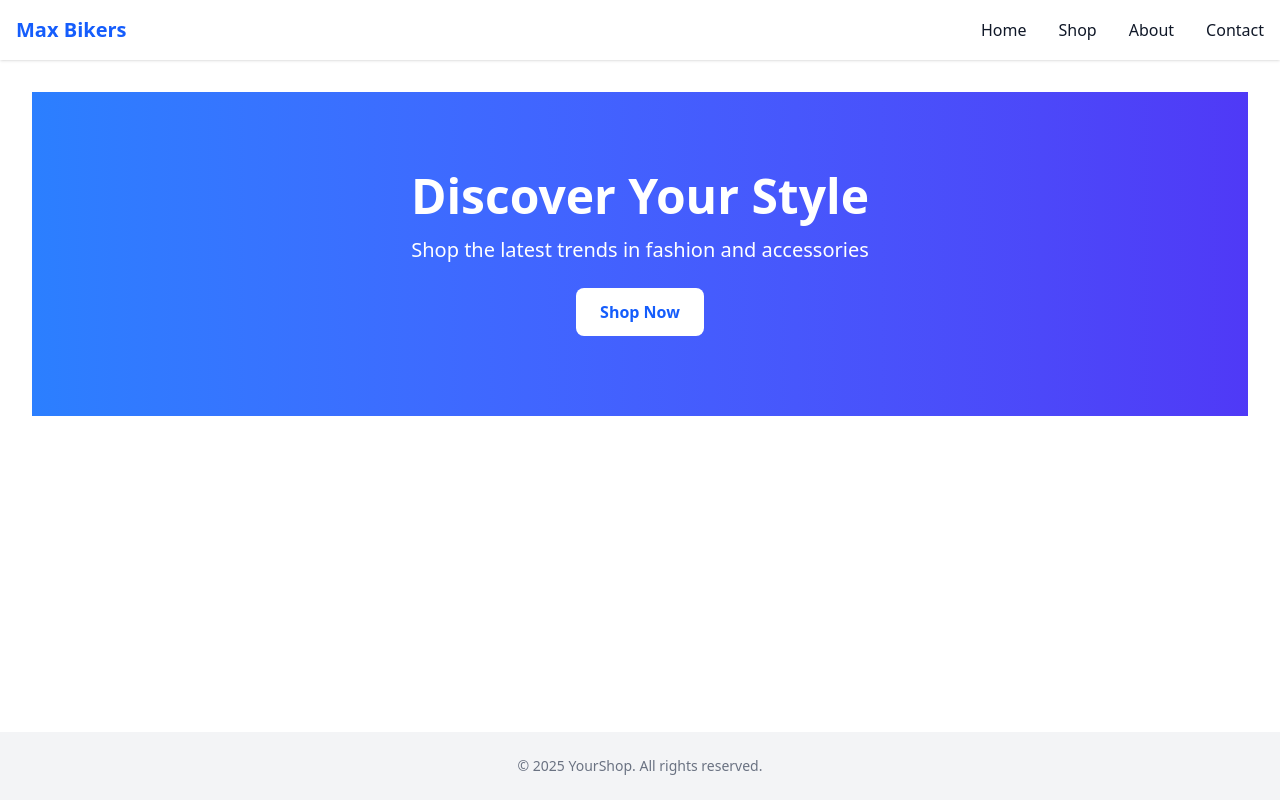
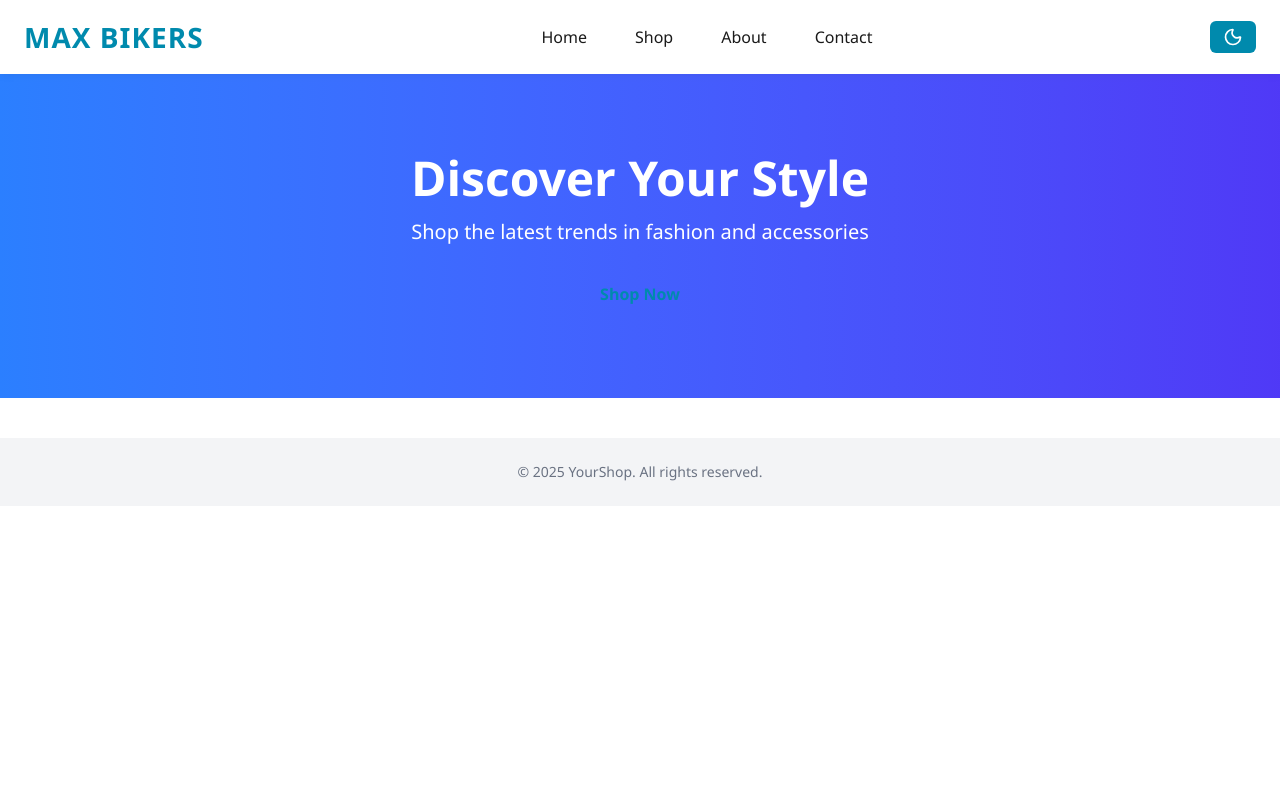
Before and after one commit to matmood-dev/ecommerce-react-springboot, a React (Vite) app in the folder vite-project/: page / in a window 1280 px wide. Built offline with nearby package versions, Linux system fonts and the light colour scheme; the HTML template or start-up script is replaced by a standard one.

Commit message:
added dark mode

```diff
--- a/vite-project/src/App.tsx
+++ b/vite-project/src/App.tsx
@@ -1,17 +1,37 @@
 import { BrowserRouter as Router, Routes, Route } from 'react-router-dom';
+import { ThemeProvider } from 'styled-components';
+import { useEffect, useState } from 'react';
+import { lightTheme, darkTheme } from './styles/Theme';
+import GlobalStyle from './styles/GlobalStyle';
+
 import Homepage from './pages/Homepage';
 import AboutPage from './pages/About';
 
 function App() {
+  // ✅ Initialize from localStorage or default to false (light)
+  const [isDark, setIsDark] = useState(() => {
+    return localStorage.getItem('theme') === 'dark';
+  });
+
+  const toggleTheme = () => {
+    setIsDark(prev => {
+      const next = !prev;
+      localStorage.setItem('theme', next ? 'dark' : 'light'); // ✅ Save to localStorage
+      console.log('Theme changed. isDark:', next);
+      return next;
+    });
+  };
+
   return (
-    <Router>
-      <div className="min-h-screen bg-white text-gray-900">
+    <ThemeProvider theme={isDark ? darkTheme : lightTheme}>
+      <GlobalStyle />
+      <Router>
         <Routes>
-          <Route path="/" element={<Homepage />} />
-          <Route path="/about" element={<AboutPage />} />
+          <Route path="/" element={<Homepage toggleTheme={toggleTheme} isDark={isDark} />} />
+          <Route path="/about" element={<AboutPage toggleTheme={toggleTheme} isDark={isDark} />} />
         </Routes>
-      </div>
-    </Router>
+      </Router>
+    </ThemeProvider>
   );
 }
 
--- a/vite-project/src/components/Navbar.tsx
+++ /dev/null
@@ -1,47 +0,0 @@
-import { useState } from 'react';
-import { Menu, X } from 'lucide-react'; // npm install lucide-react
-
-export default function Navbar() {
-  const [menuOpen, setMenuOpen] = useState(false);
-
-  const navItems = ['Home', 'Shop', 'About', 'Contact'];
-
-  return (
-    <header className="sticky top-0 z-50 bg-white shadow-md">
-      <nav className="max-w-7xl mx-auto px-4 py-4 flex items-center justify-between">
-        {/* Logo */}
-        <div className="text-2xl font-bold text-blue-600">YourShop</div>
-
-        {/* Desktop Nav */}
-        <ul className="hidden md:flex space-x-8 text-gray-700 font-medium">
-          {navItems.map((item) => (
-            <li key={item} className="hover:text-blue-600 cursor-pointer">
-              {item}
-            </li>
-          ))}
-        </ul>
-
-        {/* Mobile Menu Button */}
-        <button
-          className="md:hidden text-gray-700"
-          onClick={() => setMenuOpen(!menuOpen)}
-        >
-          {menuOpen ? <X size={28} /> : <Menu size={28} />}
-        </button>
-      </nav>
-
-      {/* Mobile Dropdown Menu */}
-      {menuOpen && (
-        <div className="md:hidden bg-white border-t border-gray-100 shadow-sm">
-          <ul className="flex flex-col space-y-4 px-6 py-4 text-gray-700 font-medium">
-            {navItems.map((item) => (
-              <li key={item} className="hover:text-blue-600 cursor-pointer">
-                {item}
-              </li>
-            ))}
-          </ul>
-        </div>
-      )}
-    </header>
-  );
-}
--- a/vite-project/src/layout/Main.tsx
+++ b/vite-project/src/layout/Main.tsx
@@ -4,14 +4,16 @@ import Footer from './Footer';
 
 type Props = {
   children: React.ReactNode;
+  toggleTheme: () => void;
+  isDark: boolean;
 };
 
-export default function Layout({ children }: Props) {
+export default function Layout({ children, toggleTheme, isDark }: Props) {
   return (
-    <div className="min-h-screen flex flex-col bg-white text-gray-900">
-      <Navbar />
-      <main className="flex-1 px-4 sm:px-6 lg:px-8 py-8">{children}</main>
+    <>
+      <Navbar toggleTheme={toggleTheme} isDark={isDark} />
+      <main>{children}</main>
       <Footer />
-    </div>
+    </>
   );
 }
--- a/vite-project/src/layout/Navbar.tsx
+++ b/vite-project/src/layout/Navbar.tsx
@@ -1,48 +1,159 @@
-import { useState } from 'react';
-import { Menu, X } from 'lucide-react';
-import { Link } from 'react-router-dom';
+// src/layout/Navbar.tsx
+import React from 'react';
+import styled from 'styled-components';
+import { Menu, X, Sun, Moon } from 'lucide-react';
 
-export default function Navbar() {
-  const [open, setOpen] = useState(false);
+type Props = {
+  toggleTheme: () => void;
+  isDark: boolean;
+};
 
-  const navLinks = [
-    { name: 'Home', path: '/' },
-    { name: 'Shop', path: '/shop' },
-    { name: 'About', path: '/about' },
-    { name: 'Contact', path: '/contact' },
-  ];
+export default function Navbar({ toggleTheme, isDark }: Props) {
+  console.log("Navbar isDark:", isDark);
+  const [open, setOpen] = React.useState(false);
+  const navLinks = ['Home', 'Shop', 'About', 'Contact'];
+  return (
+    <Header>
+      <NavContainer>
+        <Logo>Max Bikers</Logo>
 
-  return (
-    <header className="sticky top-0 z-50 bg-white shadow">
-      <div className="max-w-7xl mx-auto flex items-center justify-between px-4 py-4">
-        <Link to="/" className="text-xl font-bold text-blue-600">Max Bikers</Link>
-        <div className="hidden md:flex space-x-8">
-          {navLinks.map(link => (
-            <Link key={link.name} to={link.path} className="hover:text-blue-600 font-medium">
-              {link.name}
-            </Link>
+        <DesktopMenu>
+          {navLinks.map((link) => (
+            <NavItem key={link} href={`/${link.toLowerCase()}`}>
+              {link}
+            </NavItem>
           ))}
-        </div>
-        <div className="md:hidden">
-          <button onClick={() => setOpen(!open)}>
+        </DesktopMenu>
+
+        <Actions>
+          <ThemeToggle onClick={toggleTheme}>
+            {isDark ? <Sun size={20} /> : <Moon size={20} />}
+          </ThemeToggle>
+
+          <MobileToggle onClick={() => setOpen(!open)}>
             {open ? <X size={24} /> : <Menu size={24} />}
-          </button>
-        </div>
-      </div>
+          </MobileToggle>
+        </Actions>
+      </NavContainer>
+
       {open && (
-        <div className="md:hidden px-4 pb-4">
-          {navLinks.map(link => (
-            <Link
-              key={link.name}
-              to={link.path}
-              onClick={() => setOpen(false)}
-              className="block py-2 text-gray-700 font-medium hover:text-blue-600"
-            >
-              {link.name}
-            </Link>
+        <MobileMenu>
+          {navLinks.map((link) => (
+            <NavItem key={link} href={`/${link.toLowerCase()}`}>
+              {link}
+            </NavItem>
           ))}
-        </div>
+        </MobileMenu>
       )}
-    </header>
+    </Header>
   );
 }
+
+const Header = styled.header`
+  position: sticky;
+  top: 0;
+  z-index: 50;
+  background: ${({ theme }) => theme.background};
+  color: ${({ theme }) => theme.text};
+  box-shadow: ${({ theme }) =>
+    theme.background === '#1a1a1a'
+      ? '0 4px 12px rgba(0, 0, 0, 0.6)' // Dark mode shadow
+      : '0 2px 8px rgba(0, 0, 0, 0.05)'}; // Light mode shadow
+  transition: box-shadow 0.3s ease, background 0.3s ease;
+`;
+
+
+const NavContainer = styled.div`
+  max-width: 1280px;
+  margin: 0 auto;
+  padding: 1rem 1.5rem;
+  display: flex;
+  justify-content: space-between;
+  align-items: center;
+`;
+
+const Logo = styled.div`
+  font-size: 1.75rem;
+  font-weight: 800;
+  color: ${({ theme }) => theme.primary};
+  text-transform: uppercase;
+  letter-spacing: 1px;
+`;
+
+const DesktopMenu = styled.nav`
+  display: none;
+  gap: 2rem;
+
+  @media (min-width: 768px) {
+    display: flex;
+  }
+`;
+
+const NavItem = styled.a`
+  font-weight: 500;
+  text-decoration: none;
+  color: ${({ theme }) => theme.text};
+  padding: 0.5rem;
+  transition: all 0.25s ease;
+
+  &:hover {
+    color: ${({ theme }) => theme.primary};
+    transform: translateY(-2px);
+  }
+`;
+
+const Actions = styled.div`
+  display: flex;
+  align-items: center;
+  gap: 1rem;
+
+  @media (min-width: 768px) {
+    gap: 1.25rem;
+  }
+`;
+
+const ThemeToggle = styled.button`
+  background: ${({ theme }) => theme.primary};
+  color: #fff;
+  border: none;
+  padding: 0.4rem 0.8rem;
+  border-radius: 6px;
+  display: flex;
+  align-items: center;
+  justify-content: center;
+  cursor: pointer;
+  transition: background 0.3s;
+
+  &:hover {
+    background: ${({ theme }) => theme.primaryHover || '#0073aa'};
+  }
+
+  @media (max-width: 767px) {
+    padding: 0.3rem 0.6rem;
+    font-size: 0.875rem;
+  }
+`;
+
+const MobileToggle = styled.button`
+  background: none;
+  border: none;
+  color: inherit;
+  display: flex;
+  align-items: center;
+  cursor: pointer;
+
+  @media (min-width: 768px) {
+    display: none;
+  }
+`;
+
+const MobileMenu = styled.div`
+  display: flex;
+  flex-direction: column;
+  padding: 0 1.5rem 1rem;
+  gap: 0.75rem;
+
+  @media (min-width: 768px) {
+    display: none;
+  }
+`;
--- a/vite-project/src/pages/About.tsx
+++ b/vite-project/src/pages/About.tsx
@@ -2,133 +2,104 @@ import styled from 'styled-components';
 import Layout from '../layout/Main';
 import usePageTitle from '../hooks/usePageTitle';
 
-export default function AboutPage() {
-  usePageTitle('About - Max Bikers');
+type Props = {
+  toggleTheme: () => void;
+  isDark: boolean;
+};
+
+export default function AboutPage({ toggleTheme, isDark }: Props) {
+  usePageTitle('About Us');
 
   return (
-    <Layout>
-      <HeroSection>
-        <HeroText>
-          <h1>About Max Bikers</h1>
-          <p>Your Ride, Our Passion – Premium Motorcycle Gear & Accessories</p>
-        </HeroText>
-        <HeroImage src="/images/about-hero.jpg" alt="Max Bikers Hero" />
-      </HeroSection>
-
-      <Content>
-        <Section>
-          <h2>Who We Are</h2>
-          <p>
-            At <strong>Max Bikers</strong>, we live and breathe motorcycles. We're based in Bahrain and offer a curated selection of high-quality helmets, jackets, gloves, boots, and accessories. Whether you're a daily commuter or a weekend adventurer, we’ve got what you need.
-          </p>
-        </Section>
-
-        <Section>
-          <h2>Why Choose Us?</h2>
-          <ul>
-            <li>✅ Premium, certified gear</li>
-            <li>✅ Trusted brands only</li>
-            <li>✅ Fast delivery across GCC</li>
-            <li>✅ Dedicated customer support</li>
-          </ul>
-        </Section>
-
+    <Layout toggleTheme={toggleTheme} isDark={isDark}>
+      <Container>
+        <Heading>About Max Bikers</Heading>
+        <Subheading>Your Trusted Source for Motorcycle Gear & Accessories</Subheading>
+        <Paragraph>
+          At <strong>Max Bikers</strong>, we are passionate about the open road. Whether you're a seasoned rider or just starting out, we offer top-quality motorcycle gear, helmets, jackets, gloves, boots, and accessories to ensure your ride is safe, stylish, and unforgettable.
+        </Paragraph>
+        <Paragraph>
+          Based in Bahrain, we’re committed to delivering exceptional service and premium products that reflect the spirit of adventure and freedom. Our goal is to empower riders across the region with gear that inspires confidence and performance.
+        </Paragraph>
         <QuoteBox>
-          <q>Riding is not just a hobby — it’s a lifestyle. At Max Bikers, we help you live it to the fullest.</q>
+          “Ride with confidence. Ride with Max Bikers.”
         </QuoteBox>
-
-        <Section>
-          <h2>Join the Max Bikers Community</h2>
-          <p>
-            We’re more than a store — we’re a community of riders. Follow us on social media, join events, and ride together with fellow enthusiasts.
-          </p>
-        </Section>
-      </Content>
+        <Stats>
+          <Stat>
+            <Number>10+</Number>
+            <Label>Years in Business</Label>
+          </Stat>
+          <Stat>
+            <Number>5K+</Number>
+            <Label>Happy Riders</Label>
+          </Stat>
+          <Stat>
+            <Number>200+</Number>
+            <Label>Premium Products</Label>
+          </Stat>
+        </Stats>
+      </Container>
     </Layout>
   );
 }
 
 // Styled Components
-const HeroSection = styled.section`
-  display: flex;
-  flex-direction: column-reverse;
-  align-items: center;
-  gap: 2rem;
-  padding: 4rem 1.5rem;
-  background: linear-gradient(135deg, #0f172a, #1e293b);
-  color: #fff;
-  text-align: center;
-
-  @media(min-width: 768px) {
-    flex-direction: row;
-    text-align: left;
-    justify-content: space-between;
-  }
-`;
-
-const HeroText = styled.div`
-  flex: 1;
-  h1 {
-    font-size: 2.8rem;
-    font-weight: 700;
-    margin-bottom: 1rem;
-  }
-
-  p {
-    font-size: 1.2rem;
-    font-weight: 400;
-    max-width: 500px;
-  }
-`;
-
-const HeroImage = styled.img`
-  flex: 1;
-  width: 100%;
-  max-width: 500px;
-  border-radius: 1rem;
-  box-shadow: 0 10px 25px rgba(0,0,0,0.3);
-`;
-
-const Content = styled.main`
+const Container = styled.div`
   max-width: 960px;
   margin: 0 auto;
   padding: 3rem 1.5rem;
+  color: ${({ theme }) => theme.text};
 `;
 
-const Section = styled.section`
-  margin-bottom: 3rem;
+const Heading = styled.h1`
+  font-size: 2.75rem;
+  font-weight: 700;
+  margin-bottom: 1rem;
+  color: ${({ theme }) => theme.primary};
+`;
 
-  h2 {
-    font-size: 1.8rem;
-    font-weight: 600;
-    margin-bottom: 1rem;
-    color: #111827;
-  }
+const Subheading = styled.h2`
+  font-size: 1.5rem;
+  font-weight: 500;
+  margin-bottom: 1.5rem;
+`;
 
-  p {
-    font-size: 1rem;
-    line-height: 1.75;
-    color: #374151;
-  }
-
-  ul {
-    list-style-type: none;
-    padding: 0;
-    li {
-      font-size: 1rem;
-      margin-bottom: 0.5rem;
-      color: #10b981;
-    }
-  }
+const Paragraph = styled.p`
+  font-size: 1.1rem;
+  line-height: 1.8;
+  margin-bottom: 1.25rem;
 `;
 
 const QuoteBox = styled.blockquote`
+  font-size: 1.25rem;
+  font-style: italic;
+  padding: 1rem 1.5rem;
+  background: ${({ theme }) => theme.bgAccent};
+  border-left: 4px solid ${({ theme }) => theme.primary};
   margin: 2rem 0;
-  padding: 2rem;
-  font-size: 1.2rem;
-  font-style: italic;
-  background-color: #f3f4f6;
-  border-left: 5px solid #3b82f6;
-  border-radius: 0.5rem;
-  color: #1f2937;
 `;
+
+const Stats = styled.div`
+  display: flex;
+  justify-content: space-between;
+  margin-top: 2rem;
+  flex-wrap: wrap;
+  gap: 1rem;
+`;
+
+const Stat = styled.div`
+  flex: 1;
+  min-width: 120px;
+  text-align: center;
+`;
+
+const Number = styled.div`
+  font-size: 2rem;
+  font-weight: 700;
+  color: ${({ theme }) => theme.primary};
+`;
+
+const Label = styled.div`
+  font-size: 0.9rem;
+  color: ${({ theme }) => theme.text};
+`;
--- a/vite-project/src/pages/Homepage.tsx
+++ b/vite-project/src/pages/Homepage.tsx
@@ -2,10 +2,16 @@ import Layout from '../layout/Main';
 import Hero from '../components/homepage/Hero';
 import usePageTitle from '../hooks/usePageTitle';
 
-export default function Homepage() {
+type Props = {
+  toggleTheme: () => void;
+  isDark: boolean;
+};
+
+export default function Homepage({ toggleTheme, isDark }: Props) {
   usePageTitle('Homepage');
+
   return (
-    <Layout>
+    <Layout toggleTheme={toggleTheme} isDark={isDark}>
       <Hero />
     </Layout>
   );
--- /dev/null
+++ b/vite-project/src/styles/GlobalStyle.ts
@@ -0,0 +1,27 @@
+// src/styles/GlobalStyle.ts
+import { createGlobalStyle } from 'styled-components';
+
+const GlobalStyle = createGlobalStyle`
+  body {
+    background-color: ${({ theme }) => theme.background};
+    color: ${({ theme }) => theme.text};
+    margin: 0;
+    font-family: 'Segoe UI', sans-serif;
+    transition: all 0.3s ease;
+  }
+
+  a {
+    color: ${({ theme }) => theme.primary};
+    text-decoration: none;
+  }
+
+  button {
+    background: none;
+    border: none;
+    cursor: pointer;
+    color: ${({ theme }) => theme.primary};
+    font-size: 1rem;
+  }
+`;
+
+export default GlobalStyle;
--- /dev/null
+++ b/vite-project/src/styles/Theme.ts
@@ -0,0 +1,14 @@
+// src/styles/theme.ts
+export const lightTheme = {
+  background: '#ffffff',
+  text: '#1a1a1a',
+  primary: '#008aad',
+};
+
+export const darkTheme = {
+  background: '#1a1a1a',
+  text: '#ffffff',
+  primary: '#00bcd4',
+};
+
+export type ThemeType = typeof lightTheme;
```
Also changed, not shown: vite-project/src/components/Footer.tsx (deleted, +0 -9 lines), vite-project/src/styles/styled.d.ts (added, +10 -0 lines).
